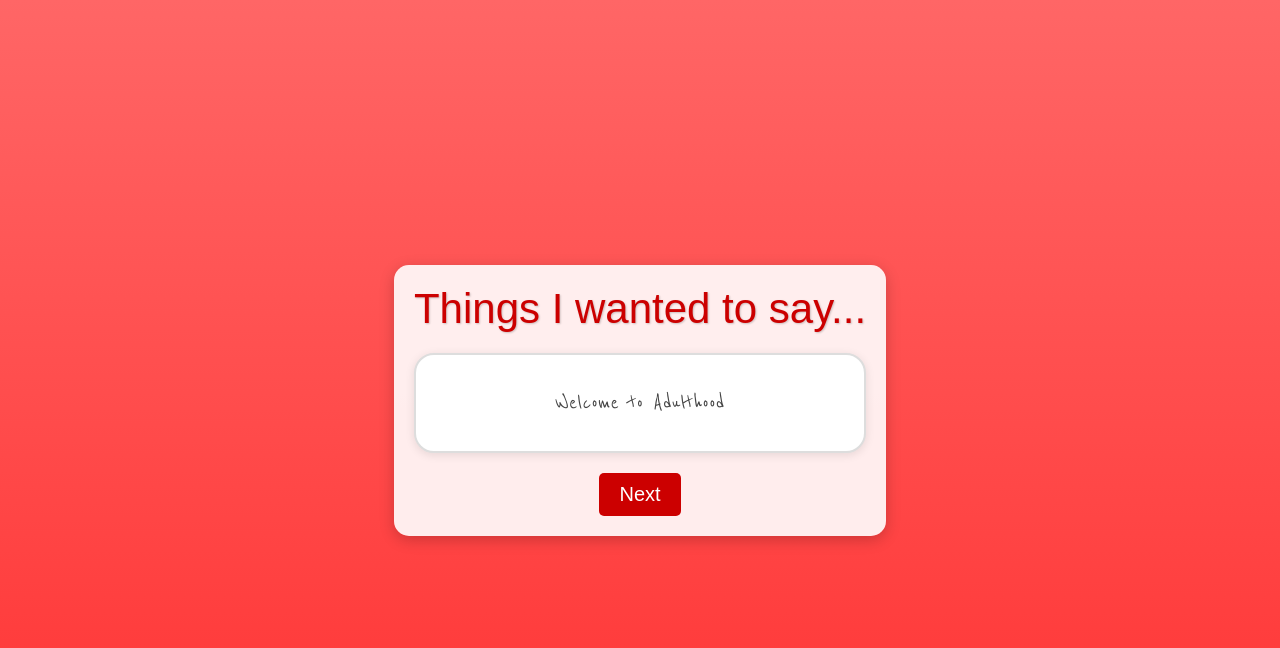
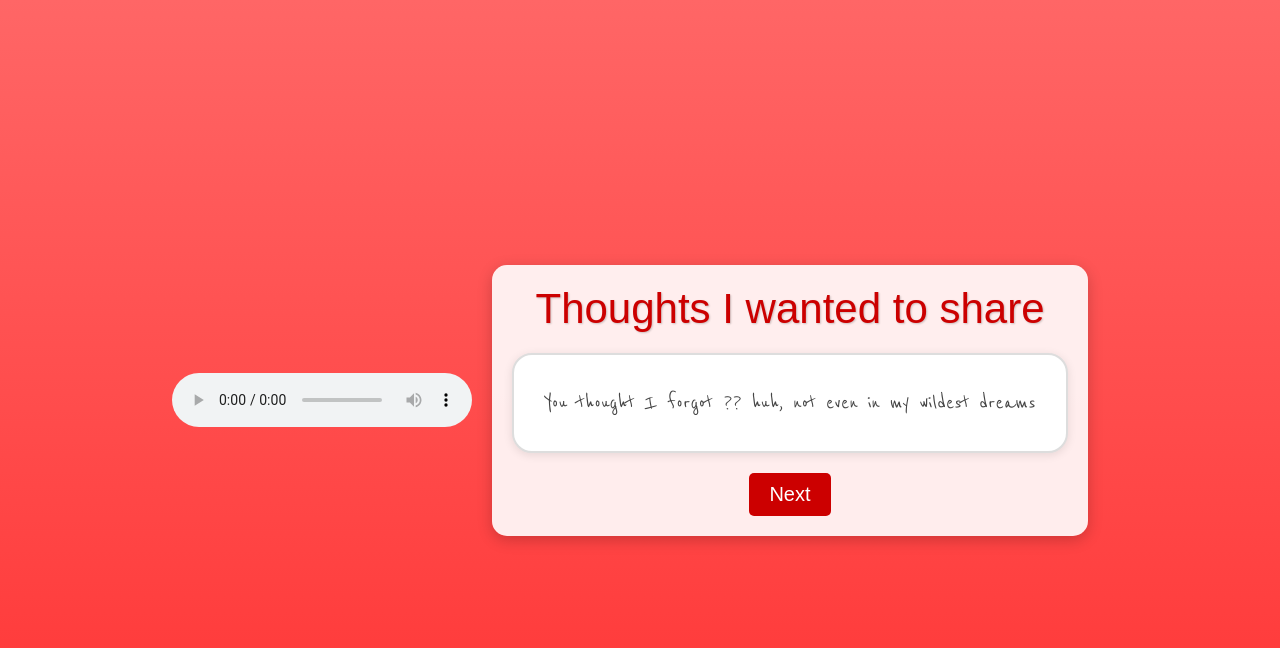
Before and after one commit to piyanshughosh/Meaning, a plain HTML site: page index.html in a window 1280 px wide. Both pictures are taken after a click on the button "Next". Drawn offline with Linux system fonts and the light colour scheme; a web font is replaced by a local one.

Commit message:
Update index.html

```diff
--- a/index.html
+++ b/index.html
@@ -3,7 +3,7 @@
 <head>
     <meta charset="UTF-8">
     <meta name="viewport" content="width=device-width, initial-scale=1.0">
-    <title>Things I wanted to say...</title>
+    <title>Thoughts I wanted to share</title>
     <link href="https://fonts.googleapis.com/css2?family=Reenie+Beanie&display=swap" rel="stylesheet">
     <link href="https://fonts.googleapis.com/css2?family=Bebas+Neue&display=swap" rel="stylesheet">
     <link href="https://fonts.googleapis.com/css2?family=Seymour+One&display=swap" rel="stylesheet">
@@ -69,12 +69,16 @@
     </style>
 </head>
 <body>
-    <audio conntrols autplay>
-        <source src = "https://soundcloud.com/martyna-biernat-948458617/lord-huron-the-night-we-met?utm_source=clipboard&utm_medium=text&utm_campaign=social_sharing"/>
+    <!-- Audio element for the song -->
+    <audio controls >
+        <!-- Source of the audio file hosted on the web -->
+        <source src="https://drive.google.com/file/d/1LwQ_lw84hP8TZeZZ66t1AZuKbdC5cBPC/preview">
+        <!-- Fallback text in case the audio file is not found -->
+        Your browser does not support the audio element.
     </audio>
 
     <div class="container">
-        <div class="title">Things I wanted to say...</div>
+        <div class="title">Thoughts I wanted to share</div>
         <div class="dialogue-box" id="message1">Welcome to Adulthood</div>
         <div class="dialogue-box hidden" id="message2">You thought I forgot ?? huh, not even in my wildest dreams</div>
         <div class="dialogue-box hidden" id="message3">So here you are stepping into adulthood, about to embark on an amazing journey ahead</div>
@@ -87,3 +91,22 @@
 
     <script>
         const messages = document.querySelectorAll('.dialogue-box');
+        const nextButton = document.getElementById('nextButton');
+        let currentIndex = 0;
+
+        function showNextMessage() {
+            if (currentIndex < messages.length - 1) {
+                messages[currentIndex].classList.add('hidden');
+                currentIndex++;
+                messages[currentIndex].classList.remove('hidden');
+            }
+
+            if (currentIndex === messages.length - 1) {
+                nextButton.classList.add('hidden');
+            }
+        }
+
+        nextButton.addEventListener('click', showNextMessage);
+    </script>
+</body>
+</html>
```
